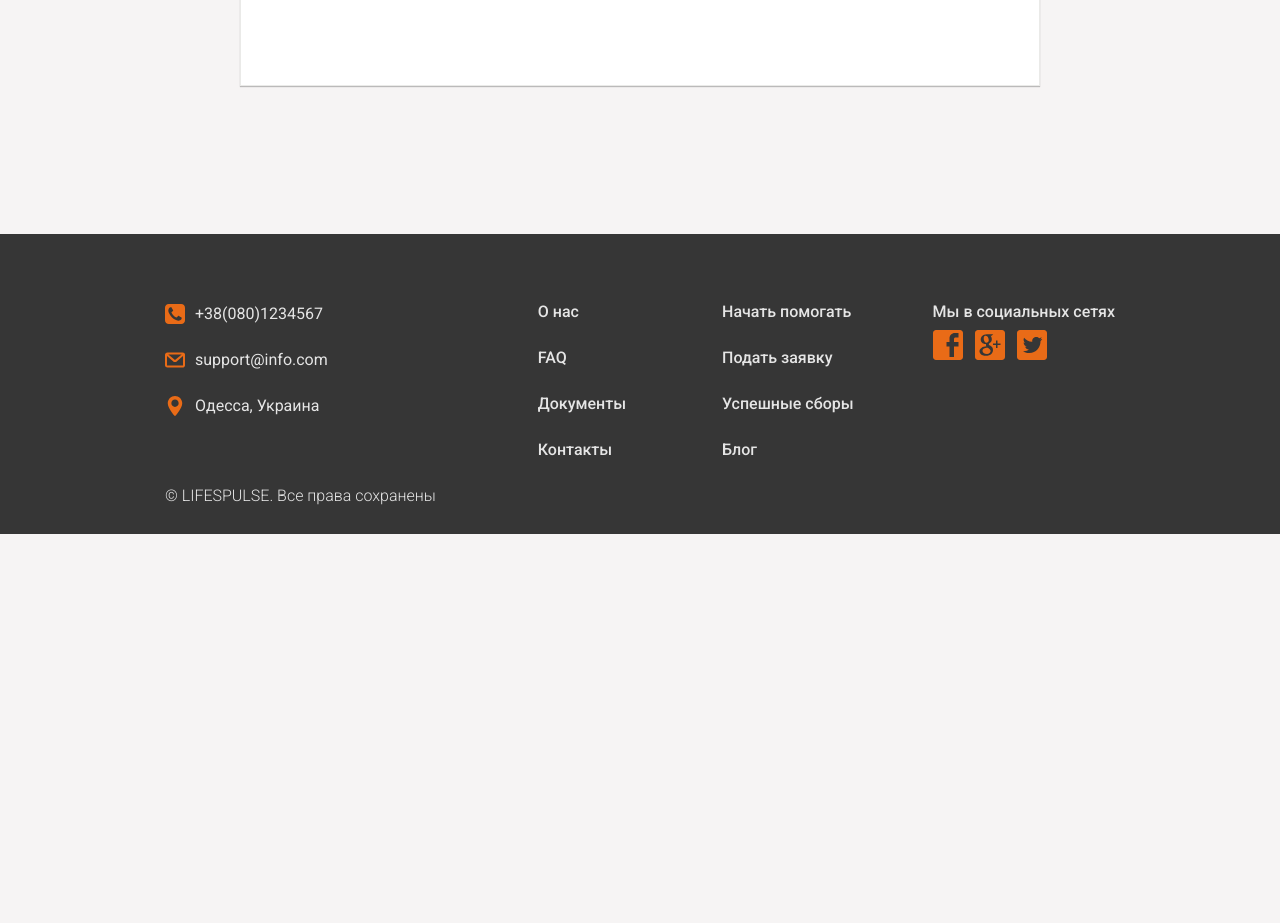
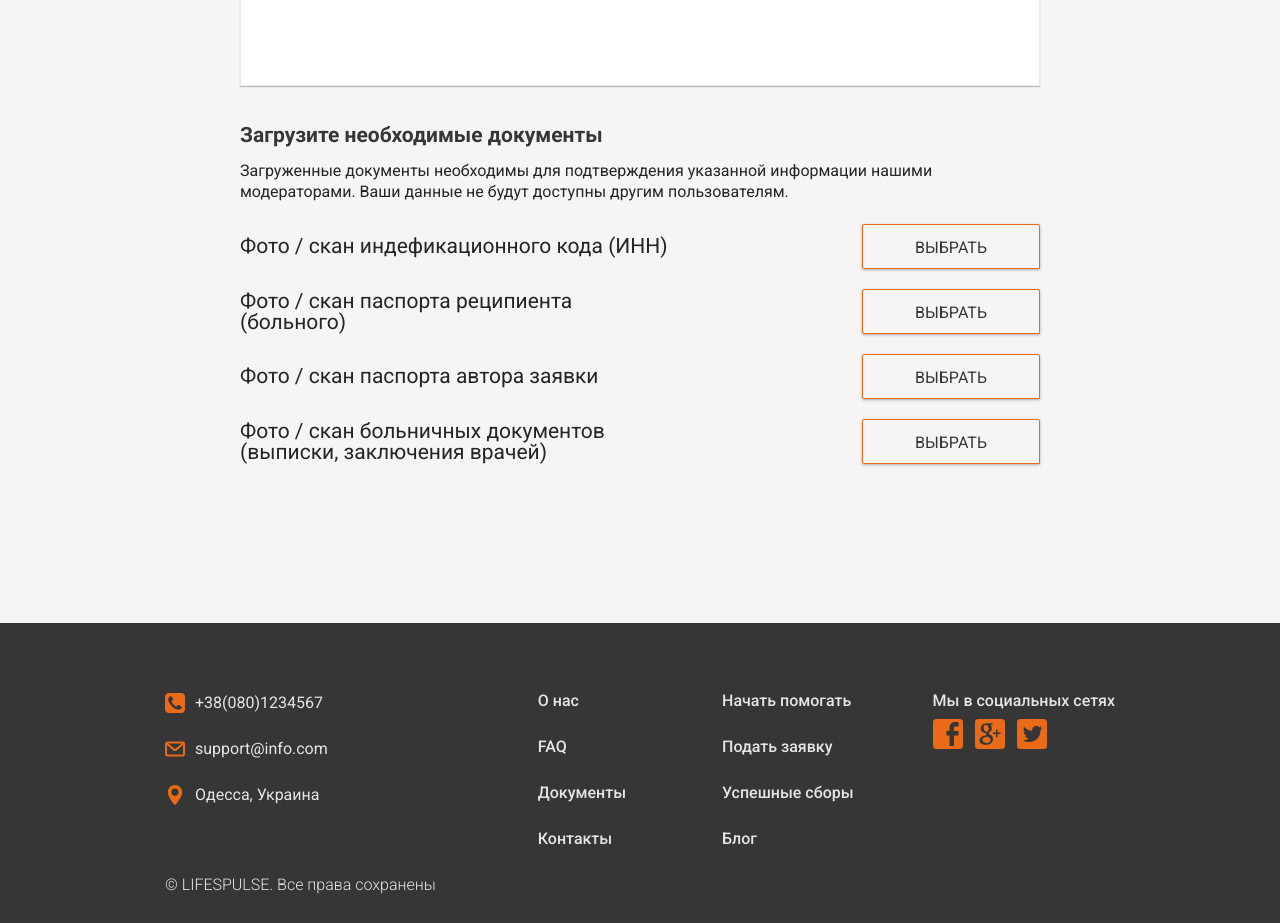
Before and after one commit to lifespulseua/lifespulse, a website: page src/template/new-campaign/index.html in a window 1280 px wide. Shown: the part 1580-2503 px from the top of the page. Before the commit the page ends 2114 px from the top, so only its background shows below. Drawn offline with nearby package versions, Linux system fonts and the light colour scheme; files that its build step writes are made by us from their sources; files whose address does not match are found by name.

Commit message:
finish documents subsection

```diff
--- /dev/null
+++ b/src/scss/pages/new-campaign/_documents.scss
@@ -0,0 +1,50 @@
+@import "mixins";
+.new-campaign-documents {
+    margin-bottom: 50px;
+    h3 {
+        @include text-styles($main-light-text-color, $mainfont, 21px, 700, 21px);
+        margin-bottom: 14px;
+    }
+    p {
+        @include text-styles($main-text-color, $mainfont, 16px, 400, 21px);
+        margin-bottom: 22px;
+    }
+    div {
+        width: 100%;
+        display: flex;
+        align-items: center;
+        justify-content: space-between;
+        margin-bottom: 20px;
+        position: relative;
+        .btn-file {
+            position: absolute;
+            display: block;
+            width: 178px;
+            height: 45px;
+            box-shadow: 0 1px 3px rgba(0, 0, 0, 0.3);
+            border-radius: 2px 2px 0;
+            border: 1px solid $common-orange-color;
+            right: 0;
+            @include text-styles($main-light-text-color, $mainfont, 16px, 400, 45px);
+            text-transform: uppercase;
+            pointer-events: none;
+        }
+    }
+    label {
+        @include text-styles($main-text-color, $mainfont, 21px, 400, 21px);
+        width: 55%;
+    }
+    input[type=file] {
+        opacity: 0;
+        width: 178px;
+        height: 45px;
+        display: block;
+        cursor: pointer; // хреновенько работает, не нашел решения
+        &:hover+.btn-file {
+            background-color: #ffe6d6;
+        }
+        &:active+.btn-file {
+            background-color: #f8d2b9;
+        }
+    }
+}
--- a/src/scss/pages/new-campaign/_patient.scss
+++ b/src/scss/pages/new-campaign/_patient.scss
@@ -44,7 +44,7 @@
             }
             &:focus~.open-button {
                 background-color: $common-orange-color;
-                top: 25px;
+                top: 21px;
                 right: 150px;
                 width: 43px;
                 height: 49px;
@@ -70,7 +70,7 @@
         }
         .open-button {
             position: absolute;
-            top: 33px;
+            top: 29px;
             right: 152px;
             width: 38px;
             height: 38px;
--- a/src/scss/pages/new-campaign/all.scss
+++ b/src/scss/pages/new-campaign/all.scss
@@ -3,3 +3,4 @@
 @import "fundraiser";
 @import "patient";
 @import "time-period";
+@import "documents";
--- a/src/template/new-campaign/index.html
+++ b/src/template/new-campaign/index.html
@@ -279,9 +279,38 @@
                 </fieldset>
                 <textarea name="description" id="description" placeholder="Опишите свою ситуацию..."></textarea>
             </div>
+
+            <div class="new-campaign-documents">
+                <h3>Загрузите необходимые документы</h3>
+                <p>Загруженные документы необходимы для подтверждения указанной информации нашими модераторами. Ваши
+                    данные не будут доступны другим пользователям.</p>
+
+                <div>
+                    <label for="patient-inn-scan">Фото / скан индефикационного кода (ИНН)</label>
+                    <input type="file" name="patient-inn-scan" id="patient-inn-scan">
+                    <button type="button" class="btn-file">ВЫБРАТЬ</button>
+                </div>
+                <div>
+                    <label for="patient-passport-scan">Фото / скан паспорта реципиента (больного)</label>
+                    <input type="file" name="patient-passport-scan" id="patient-passport-scan">
+                    <button type="button" class="btn-file">ВЫБРАТЬ</button>
+                </div>
+
+                <div>
+                    <label for="fundraiser-passport-scan">Фото / скан паспорта автора заявки</label>
+                    <input type="file" name="fundraiser-passport-scan" id="fundraiser-passport-scan">
+                    <button type="button" class="btn-file">ВЫБРАТЬ</button>
+                </div>
+
+                <div>
+                    <label for="patient-docs-scan">Фото / скан больничных документов
+                        (выписки, заключения врачей)</label>
+                    <input type="file" name="patient-docs-scan" id="patient-docs-scan">
+                    <button type="button" class="btn-file">ВЫБРАТЬ</button>
+                </div>
+            </div>
         </form>
     </div>
-
     <footer class="main-footer">
         <div class="main-footer-wrapper">
             <div>
```
